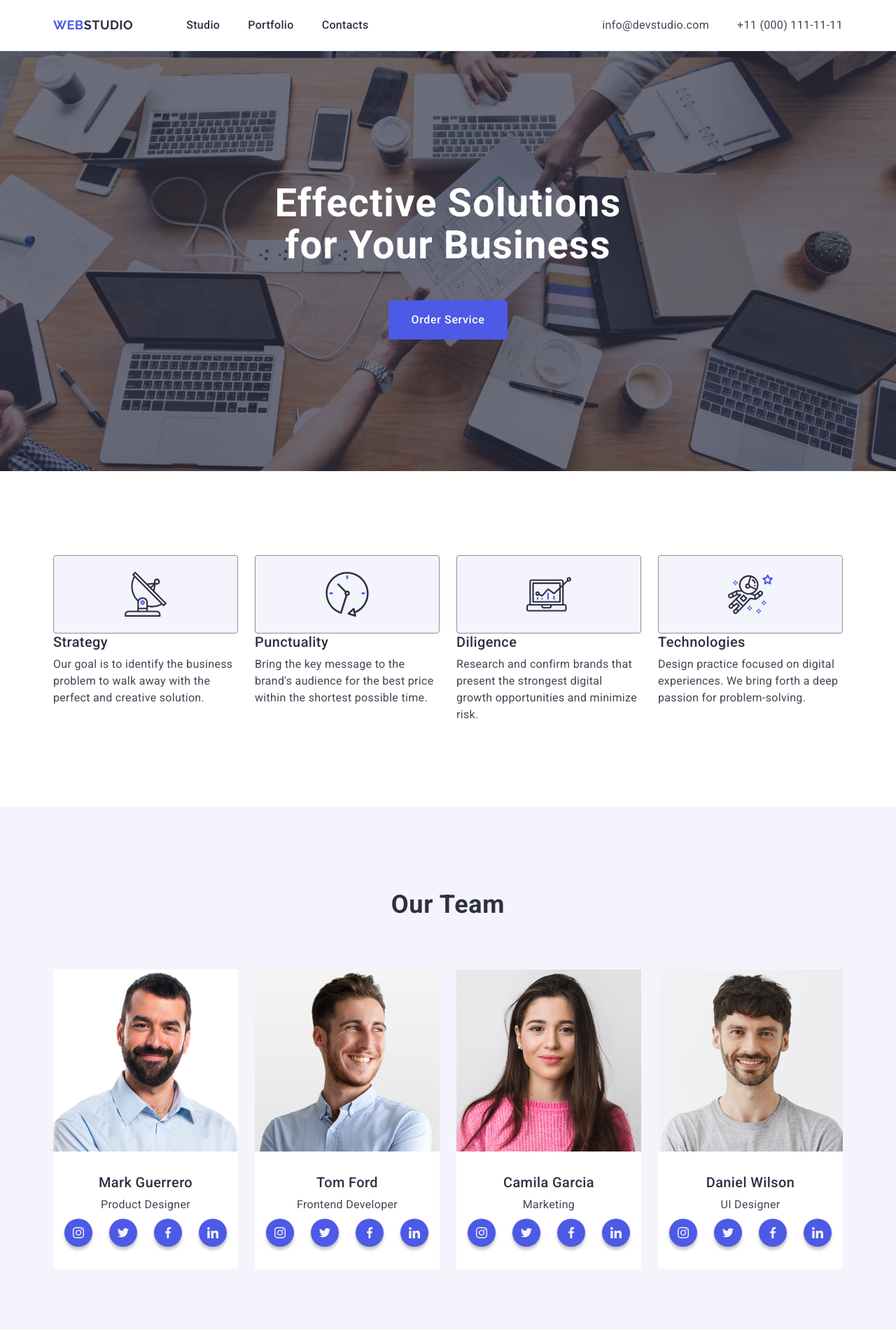
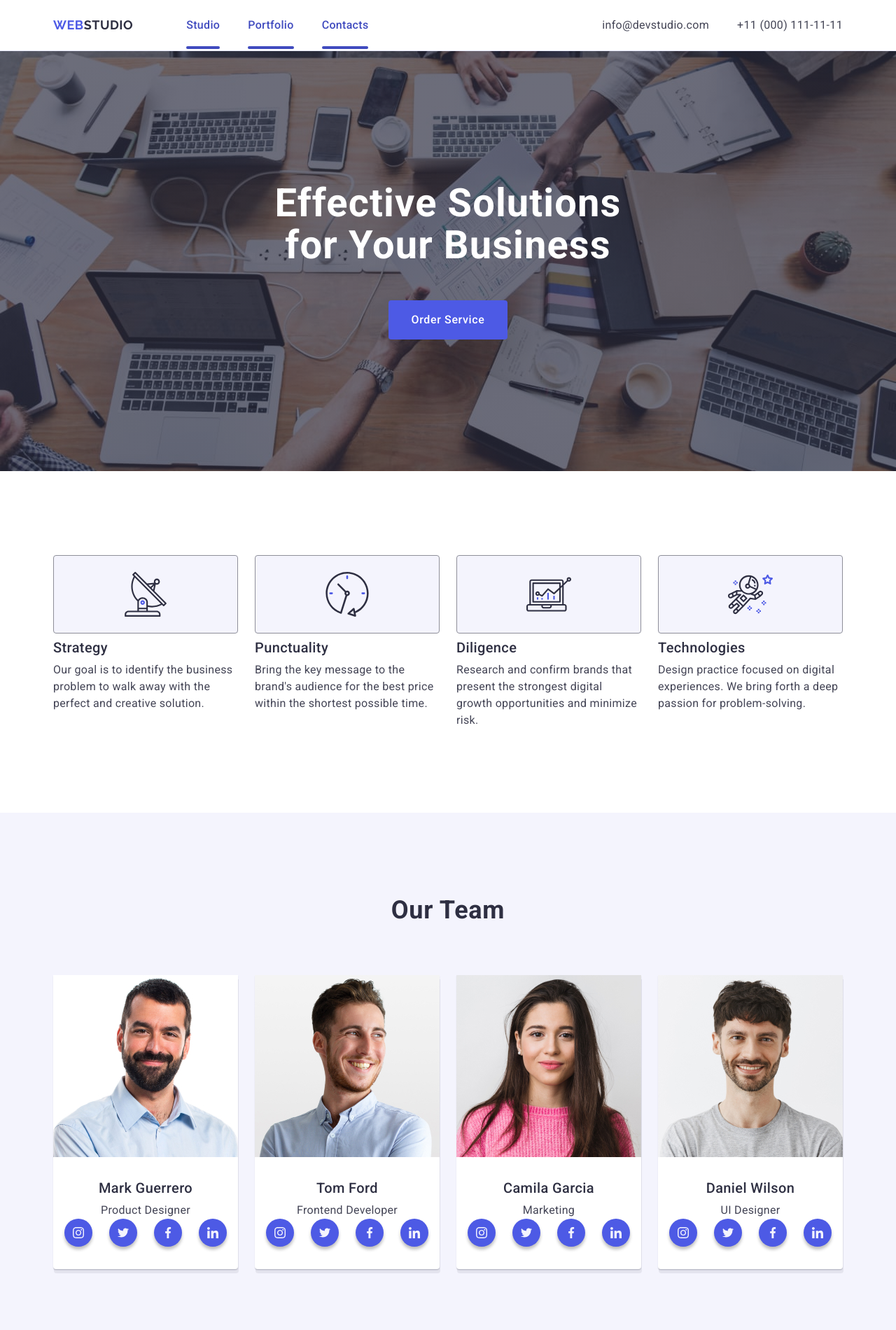
Before and after one commit to Yaroshek/goit-markup-hw-04, a plain HTML site: page index.html in a window 1280 px wide. Shown: the top 1900 px of the page at 70% size. Drawn offline with nearby package versions, Linux system fonts and the light colour scheme.

Commit message:
add index file

```diff
--- a/css/styles.css
+++ b/css/styles.css
@@ -31,6 +31,9 @@ img {
 .header {
     display:flex;
     border-bottom: 1px solid #e7e9fc;
+    box-shadow: 0px 2px 1px rgba(46, 47, 66, 0.08),
+        0px 1px 1px rgba(46, 47, 66, 0.16),
+        0px 1px 6px rgba(46, 47, 66, 0.08);;
 }
 .header-con {
     display: flex;
@@ -72,25 +75,28 @@ img {
         margin: 0;
 }
 .link{
+    position: relative;
     padding: 24px 0;
     font-family: "Roboto", sans-serif;
     font-weight: 500;
         font-size: 16px;
         line-height: 1.5;
         letter-spacing: 0.02em;
-        color: #2e2f42;
+        color: #404bbf;
+        transition: color 250ms cubic-bezier(0.4, 0, 0.2, 1);
 }
-.link.current::after{
-    display: block;
-    width: auto;
+.link::after{
+    content: '';
+    width: 100%;
+    position: absolute;
+    left: 0%;
+    bottom: -1px;
     height: 4px;
+    background-color: #404BBF;
     border-radius: 2px;
-    background: #404bbf;
-    content: '';
-    margin-left: auto;
-    margin-right: auto;
-    margin-top: 20px;
+
 }
+
 .header-address{
     display: flex;
     align-items: center;
@@ -113,6 +119,7 @@ img {
         line-height: 1.5;
         letter-spacing: 0.02em;
         color: #434455;
+        transition: color 250ms cubic-bezier(0.4, 0, 0.2, 1);
 }
 .page-address .address:hover,
 .page-address .address:focus{
@@ -126,6 +133,7 @@ img {
     background-image: linear-gradient(rgba(46, 47, 66, 0.7), rgba(46, 47, 66, 0.7)),
             url(../images/people-office.jpg);
         background-size: cover;
+        background-repeat: no-repeat;
     padding: 188px 0;
     background-color: #2e2f42;
     max-width: 1440px;
@@ -165,8 +173,8 @@ img {
         letter-spacing: 0.04em;
         color: #fff;
         border-radius: 4px;
-        padding: 16px 32px
-
+        padding: 16px 32px;
+    transition: color 250ms cubic-bezier(0.4, 0, 0.2, 1);
 }
 button {
 
@@ -237,6 +245,7 @@ h2 {
         background-color: #f4f4fd;
         border: 1px solid #8e8f99;
             border-radius: 4px;
+            margin-bottom: 8px;
     }
 /*SECTION TEAM*/
 .team-con{
@@ -254,7 +263,7 @@ h2 {
     background-color: #f4f4fd;
 }
 .team-div{
-    padding-top: 32px;
+    padding: 32px 0;
 }
 .section-team{
     font-family: "Roboto", sans-serif;
@@ -268,6 +277,9 @@ h2 {
         margin-bottom: 72px;
 }
 .team-list{
+    box-shadow: 1px 6px rgba(46, 47, 66, 0.08),
+        0px 1px 1px rgba(46, 47, 66, 0.16),
+        0px 2px 1px rgba(46, 47, 66, 0.08);
     width: calc((100% - 72px)/4);
     border-radius: 0 0 4px 4px;
     background-color: #FFFFFF;
@@ -301,16 +313,19 @@ font-family: "Roboto", sans-serif;
         align-items: center;
         flex-direction: row;
         gap: 24px;
-        width: 232px;
+
+}
+.team-icon-li{
+    width: 40px;
     height: 40px;
-        margin: 8px 16px 32px 16px;
+
 }
 .team-item-icon-a{
     display: flex;
     justify-content: center;
     align-items: center;
-            width: 40px;
-                height: 40px;
+    width: 100%;
+    height: 100%;
     background-color: #4d5ae5;
     box-shadow: 0 4px 4px 0 rgba(0, 0, 0, 0.25);
     border-radius: 50%;
@@ -321,6 +336,9 @@ font-family: "Roboto", sans-serif;
 }
 .team-item-icon-a:focus svg,
 .team-item-icon-a:hover svg{
+    fill: #f4f4fd;
+}
+.team-item-icon{
     fill: #f4f4fd;
 }
 /*SECTION-PORTFOLIO*/
@@ -345,6 +363,7 @@ font-family: "Roboto", sans-serif;
 }
 .portfolio-li{
     width: calc((100% - 48px)/3);
+    transition: box-shadow 250ms cubic-bezier(0.4, 0, 0.2, 1);
 
 }
 .portfolio-div{
@@ -392,15 +411,19 @@ font-family: "Roboto", sans-serif;
     left: 0%;
     width: 100%;
     height: 100%;
-    transition: transform 250ms ease-in-out;
+transition: transform 250ms cubic-bezier(0.4, 0, 0.2, 1);
     transform: translateY(100%);
     background-color:#4d5ae5;
     color:#f4f4fd;
-
+    line-height: 1.5;
+    letter-spacing: 0.02em;
+    padding: 40px 32px;
+}
+.portfolio-li:hover{
+    box-shadow: 0 2px 1px 0 rgba(46, 47, 66, 0.08), 0 1px 1px 0 rgba(46, 47, 66, 0.16), 0 1px 6px 0 rgba(46, 47, 66, 0.08);
 }
 .port-div:hover .port-overlay{
     transform: translateY(0);
-    box-shadow: 0 2px 1px 0 rgba(46, 47, 66, 0.08), 0 1px 1px 0 rgba(46, 47, 66, 0.16), 0 1px 6px 0 rgba(46, 47, 66, 0.08);
 
 }
 /*FOOTER*/
@@ -440,12 +463,15 @@ font-family: "Roboto", sans-serif;
 }
 .footer-con{
     display: flex;
-    flex-direction: row;
+    align-items: baseline;
+
 }
-.footer-con-logo{}
+.footer-con-logo{
+    margin-right: 120px;
+}
 
 .footer-social-media{
-    margin: auto;
+
 }
 .footer-media{
     font-family: "Roboto", sans-serif;
@@ -472,6 +498,7 @@ border-radius: 50%;
 display: flex;
 align-items: center;
 justify-content: center;
+    transition: fill 250ms cubic-bezier(0.4, 0, 0.2, 1);
 }
 .footer-link:hover,
 .footer-link:focus{
@@ -479,7 +506,7 @@ justify-content: center;
 }
 .footer-icon{
     fill: #f4f4fd;
-    transition: fill 250ms cubic-bezier(0.4, 0, 0.2, 1);
+
 }
 .footer-link:focus svg,
 .footer-link:hover svg{
--- a/index.html
+++ b/index.html
@@ -164,9 +164,133 @@
               <div class="team-div">
                 <h3 class="team-names">Mark Guerrero</h3>
                 <p class="team-places">Product Designer</p>
+
+                <ul class="team-item-icon-wrapper">
+                  <li class="team-icon-li">
+                    <a href="#" class="team-item-icon-a">
+                      <svg
+                        class="team-iten-icon"
+                        width="16"
+                        height="16"
+                        aria-label="icon-instagram"
+                      >
+                        <use href="images/icons.svg#icon-instagram"></use>
+                      </svg>
+                    </a>
+                  </li>
+                  <li class="team-icon-li">
+                    <a href="#" class="team-item-icon-a">
+                      <svg
+                        class="team-iten-icon"
+                        width="16"
+                        height="16"
+                        aria-label="icon-twitter"
+                      >
+                        <use href="images/icons.svg#icon-twitter"></use>
+                      </svg>
+                    </a>
+                  </li>
+                  <li class="team-icon-li">
+                    <a href="#" class="team-item-icon-a">
+                      <svg
+                        class="team-iten-icon"
+                        width="16"
+                        height="16"
+                        aria-label="icon-facebook"
+                      >
+                        <use href="images/icons.svg#icon-facebook"></use>
+                      </svg>
+                    </a>
+                  </li>
+                  <li class="team-icon-li">
+                    <a href="#" class="team-item-icon-a">
+                      <svg
+                        class="team-iten-icon"
+                        width="16"
+                        height="16"
+                        aria-label="icon-linkedin"
+                      >
+                        <use href="images/icons.svg#icon-linkedin"></use>
+                      </svg>
+                    </a>
+                  </li>
+                </ul>
               </div>
+            </li>
+            <li class="team-list">
+              <img
+                src="./images/tomford.jpg"
+                alt="Tom Ford"
+                width="264"
+                height="260"
+              />
+              <div class="team-div">
+                <h3 class="team-names">Tom Ford</h3>
+                <p class="team-places">Frontend Developer</p>
                 <ul class="team-item-icon-wrapper">
-                <li>
+                  <li class="team-icon-li">
+                    <a href="#" class="team-item-icon-a">
+                      <svg
+                        class="team-iten-icon"
+                        width="16"
+                        height="16"
+                        aria-label="icon-instagram"
+                      >
+                        <use href="images/icons.svg#icon-instagram"></use>
+                      </svg>
+                    </a>
+                  </li>
+                  <li class="team-icon-li">
+                    <a href="#" class="team-item-icon-a">
+                      <svg
+                        class="team-iten-icon"
+                        width="16"
+                        height="16"
+                        aria-label="icon-twitter"
+                      >
+                        <use href="images/icons.svg#icon-twitter"></use>
+                      </svg>
+                    </a>
+                  </li>
+                  <li class="team-icon-li">
+                    <a href="#" class="team-item-icon-a">
+                      <svg
+                        class="team-iten-icon"
+                        width="16"
+                        height="16"
+                        aria-label="icon-facebook"
+                      >
+                        <use href="images/icons.svg#icon-facebook"></use>
+                      </svg>
+                    </a>
+                  </li>
+                  <li class="team-icon-li">
+                    <a href="#" class="team-item-icon-a">
+                      <svg
+                        class="team-iten-icon"
+                        width="16"
+                        height="16"
+                        aria-label="icon-linkedin"
+                      >
+                        <use href="images/icons.svg#icon-linkedin"></use>
+                      </svg>
+                    </a>
+                  </li>
+                </ul>
+              </div>
+            </li>
+            <li class="team-list">
+              <img
+                src="./images/camilagarcia.jpg"
+                alt="Camila Garcia"
+                width="264"
+                height="260"
+              />
+              <div class="team-div">
+                <h3 class="team-names">Camila Garcia</h3>
+                <p class="team-places">Marketing</p>
+                <ul class="team-item-icon-wrapper">
+                  <li class="team-icon-li">
                     <a href="#" class="team-item-icon-a">
                       <svg
                         class="team-iten-icon"
@@ -179,7 +303,7 @@
                       </svg>
                     </a>
                   </li>
-                <li>
+                  <li class="team-icon-li">
                     <a href="#" class="team-item-icon-a">
                       <svg
                         class="team-iten-icon"
@@ -192,7 +316,7 @@
                       </svg>
                     </a>
                   </li>
-                <li>
+                  <li class="team-icon-li">
                     <a href="#" class="team-item-icon-a">
                       <svg
                         class="team-iten-icon"
@@ -205,7 +329,7 @@
                       </svg>
                     </a>
                   </li>
-                <li>
+                  <li class="team-icon-li">
                     <a href="#" class="team-item-icon-a">
                       <svg
                         class="team-iten-icon"
@@ -219,138 +343,7 @@
                     </a>
                   </li>
                 </ul>
-            </li>
-            <li class="team-list">
-              <img
-                src="./images/tomford.jpg"
-                alt="Tom Ford"
-                width="264"
-                height="260"
-              />
-              <div class="team-div">
-                <h3 class="team-names">Tom Ford</h3>
-                <p class="team-places">Frontend Developer</p>
               </div>
-              <ul class="team-item-icon-wrapper">
-                <li>
-                  <a href="#" class="team-item-icon-a">
-                    <svg
-                      class="team-iten-icon"
-                      width="16"
-                      height="16"
-                      fill="white"
-                      aria-label="icon-instagram"
-                    >
-                      <use href="images/icons.svg#icon-instagram"></use>
-                    </svg>
-                  </a>
-                </li>
-                <li>
-                  <a href="#" class="team-item-icon-a">
-                    <svg
-                      class="team-iten-icon"
-                      width="16"
-                      height="16"
-                      fill="white"
-                      aria-label="icon-twitter"
-                    >
-                      <use href="images/icons.svg#icon-twitter"></use>
-                    </svg>
-                  </a>
-                </li>
-                <li>
-                  <a href="#" class="team-item-icon-a">
-                    <svg
-                      class="team-iten-icon"
-                      width="16"
-                      height="16"
-                      fill="white"
-                      aria-label="icon-facebook"
-                    >
-                      <use href="images/icons.svg#icon-facebook"></use>
-                    </svg>
-                  </a>
-                </li>
-                <li>
-                  <a href="#" class="team-item-icon-a">
-                    <svg
-                      class="team-iten-icon"
-                      width="16"
-                      height="16"
-                      fill="white"
-                      aria-label="icon-linkedin"
-                    >
-                      <use href="images/icons.svg#icon-linkedin"></use>
-                    </svg>
-                  </a>
-                </li>
-              </ul>
-            </li>
-            <li class="team-list">
-              <img
-                src="./images/camilagarcia.jpg"
-                alt="Camila Garcia"
-                width="264"
-                height="260"
-              />
-              <div class="team-div">
-                <h3 class="team-names">Camila Garcia</h3>
-                <p class="team-places">Marketing</p>
-              </div>
-              <ul class="team-item-icon-wrapper">
-                <li>
-                  <a href="#" class="team-item-icon-a">
-                    <svg
-                      class="team-iten-icon"
-                      width="16"
-                      height="16"
-                      fill="white"
-                      aria-label="icon-instagram"
-                    >
-                      <use href="images/icons.svg#icon-instagram"></use>
-                    </svg>
-                  </a>
-                </li>
-                <li>
-                  <a href="#" class="team-item-icon-a">
-                    <svg
-                      class="team-iten-icon"
-                      width="16"
-                      height="16"
-                      fill="white"
-                      aria-label="icon-twitter"
-                    >
-                      <use href="images/icons.svg#icon-twitter"></use>
-                    </svg>
-                  </a>
-                </li>
-                <li>
-                  <a href="#" class="team-item-icon-a">
-                    <svg
-                      class="team-iten-icon"
-                      width="16"
-                      height="16"
-                      fill="white"
-                      aria-label="icon-facebook"
-                    >
-                      <use href="images/icons.svg#icon-facebook"></use>
-                    </svg>
-                  </a>
-                </li>
-                <li>
-                  <a href="#" class="team-item-icon-a">
-                    <svg
-                      class="team-iten-icon"
-                      width="16"
-                      height="16"
-                      fill="white"
-                      aria-label="icon-linkedin"
-                    >
-                      <use href="images/icons.svg#icon-linkedin"></use>
-                    </svg>
-                  </a>
-                </li>
-              </ul>
             </li>
             <li class="team-list">
               <img
@@ -362,9 +355,8 @@
               <div class="team-div">
                 <h3 class="team-names">Daniel Wilson</h3>
                 <p class="team-places">UI Designer</p>
-              </div>
                 <ul class="team-item-icon-wrapper">
-                <li>
+                  <li class="team-icon-li">
                     <a href="#" class="team-item-icon-a">
                       <svg
                         class="team-iten-icon"
@@ -376,7 +368,7 @@
                       </svg>
                     </a>
                   </li>
-                <li>
+                  <li class="team-icon-li">
                     <a href="#" class="team-item-icon-a">
                       <svg
                         class="team-iten-icon"
@@ -388,7 +380,7 @@
                       </svg>
                     </a>
                   </li>
-                <li>
+                  <li class="team-icon-li">
                     <a href="#" class="team-item-icon-a">
                       <svg
                         class="team-iten-icon"
@@ -400,7 +392,7 @@
                       </svg>
                     </a>
                   </li>
-                <li>
+                  <li class="team-icon-li">
                     <a href="#" class="team-item-icon-a">
                       <svg
                         class="team-iten-icon"
@@ -413,6 +405,7 @@
                     </a>
                   </li>
                 </ul>
+              </div>
             </li>
           </ul>
         </div>
@@ -541,8 +534,8 @@
       </section>
     </main>
     <footer class="finish">
-      <div class="footer-con">
-        <div class="container footer-con-logo">
+      <div class="container footer-con">
+        <div class="footer-con-logo">
           <a href="./index.html" class="footer-blue"
             >Web<span class="logo-footer">Studio</span></a
           >
@@ -551,7 +544,7 @@
             digital marketing & growth solutions.
           </p>
         </div>
-        <div class="container footer-social-media">
+        <div class="footer-social-media">
           <p class="footer-media">Social media</p>
           <ul class="footer-list">
             <li class="footer-item">
```
Lines whose indentation alone changed are shown as unchanged.
